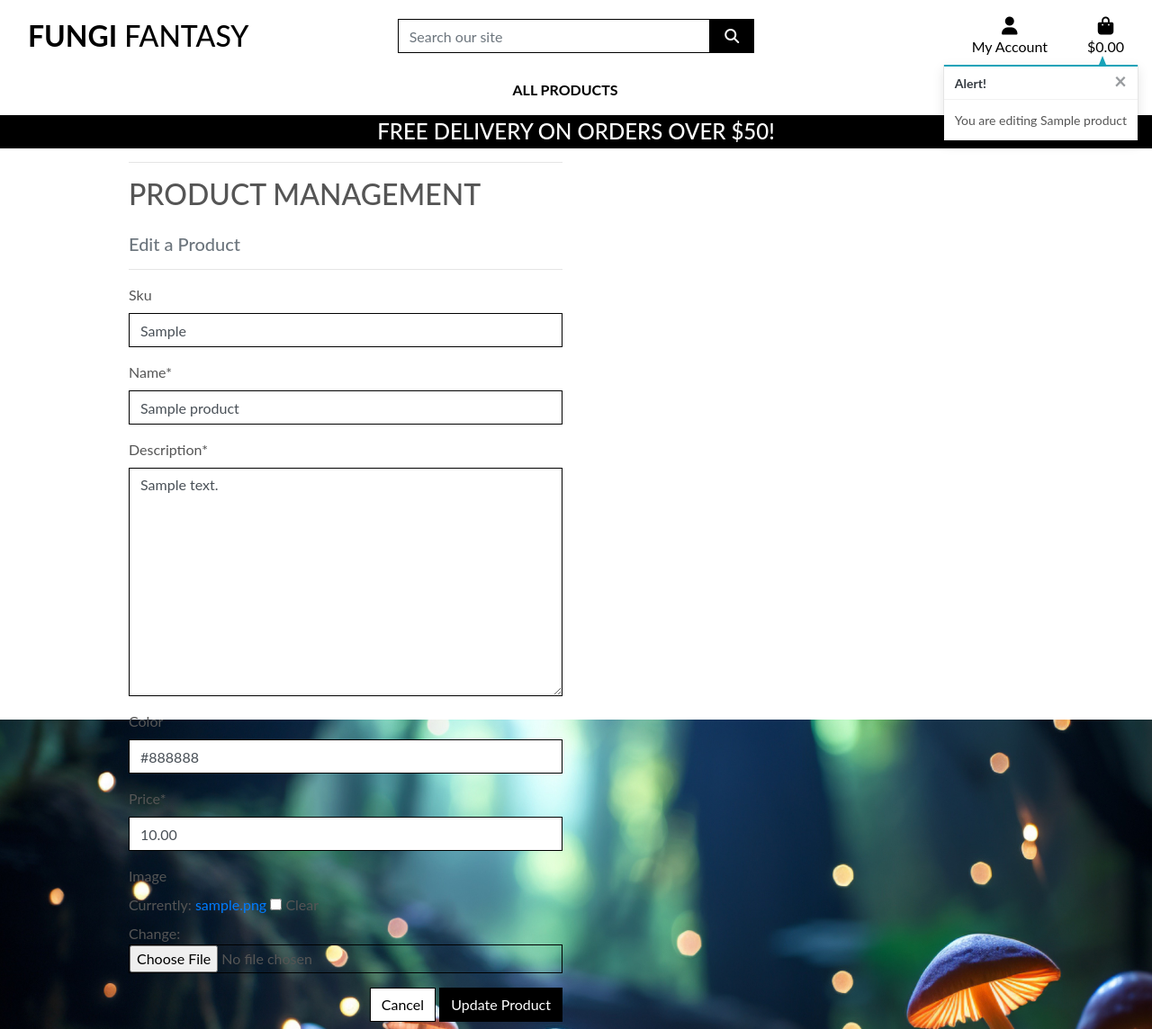
After one commit to Bruna-Andelieri/FungiFantasy, a Django app: page /product/edit/1/ in a window 1280 px wide. The commit adds this page. Shown: the whole page at 90% size. Run offline with Django 3.2, Linux system fonts and the light colour scheme; tables that the repository leaves empty hold one stand-in row (values such as "Sample post"); some libraries are stand-ins or nearby versions.

Commit message:
Feat: Add edit functionality to product admin

```diff
--- /dev/null
+++ b/product/templates/product/edit_product.html
@@ -0,0 +1,37 @@
+{% extends "base.html" %}
+{% load static %}
+
+{% block page_header %}
+    <div class="container header-container">
+        <div class="row">
+            <div class="col"></div>
+        </div>
+    </div>
+{% endblock %}
+
+{% block content %}
+    <div class="overlay"></div>
+    <div class="container">
+        <div class="row">
+            <div class="col-12 col-md-6">
+                <hr>
+                <h2 class="logo-font mb-4">Product Management</h2>
+                <h5 class="text-muted">Edit a Product</h5>
+                <hr>
+            </div>
+        </div>
+
+        <div class="row">
+            <div class="col-12 col-md-6">
+                <form method="POST" action="{% url 'edit_product' product.id %}" class="form mb-2" enctype="multipart/form-data">
+                    {% csrf_token %}
+                    {{ form | crispy }}
+                    <div class="text-right">
+                        <a class="btn btn-outline-black rounded-0" href="{% url 'product' %}">Cancel</a>
+                        <button class="btn btn-black rounded-0" type="submit">Update Product</button>
+                    </div>
+                </form>
+            </div>
+        </div>
+    </div>
+{% endblock %}
--- a/product/templates/product/product.html
+++ b/product/templates/product/product.html
@@ -37,12 +37,12 @@
                             {% if search_term or current_sorting != 'None_None' %}
                                 <span class="small"><a href="{% url 'product' %}">Products Home</a> | </span>
                             {% endif %}
-                            {{ products|length }} Products{% if search_term %} found for <strong>"{{ search_term }}"</strong>{% endif %}
+                            {{ product|length }} Product{% if search_term %} found for <strong>"{{ search_term }}"</strong>{% endif %}
                         </p>
                     </div>
                 </div>
                 <div class="row">
-                    {% for product in products %}
+                    {% for product in product %}
                         <div class="col-sm-6 col-md-6 col-lg-4 col-xl-3">
                             <div class="card h-100 border-0">
                                 {% if product.image %}
--- a/product/urls.py
+++ b/product/urls.py
@@ -5,4 +5,5 @@ urlpatterns = [
     path('', views.all_products, name='product'),
     path('<product_id>', views.product_detail, name='product_detail'),
     path('add/', views.add_product, name='add_product'),
+    path('edit/<int:product_id>/', views.edit_product, name='edit_product'),
 ]
--- a/product/views.py
+++ b/product/views.py
@@ -74,9 +74,33 @@ def add_product(request):
             messages.error(request, 'Failed to add product. Please ensure the form is valid.')
     else:
         form = ProductForm()
+
     template = 'product/add_product.html'
     context = {
         'form': form,
     }
 
     return render(request, template, context)
+
+def edit_product(request, product_id):
+    """ Edit a product in the store """
+    product = get_object_or_404(Product, pk=product_id)
+    if request.method == 'POST':
+        form = ProductForm(request.POST, request.FILES, instance=product)
+        if form.is_valid():
+            form.save()
+            messages.success(request, 'Successfully updated product!')
+            return redirect(reverse('product_detail', args=[product.id]))
+        else:
+            messages.error(request, 'Failed to update product. Please ensure the form is valid.')
+    else:
+        form = ProductForm(instance=product)
+        messages.info(request, f'You are editing {product.name}')
+
+    template = 'product/edit_product.html'
+    context = {
+        'form': form,
+        'product': product,
+    }
+
+    return render(request, template, context)
```
Also changed, not shown: media/purple-mushroom.jpg (added).
